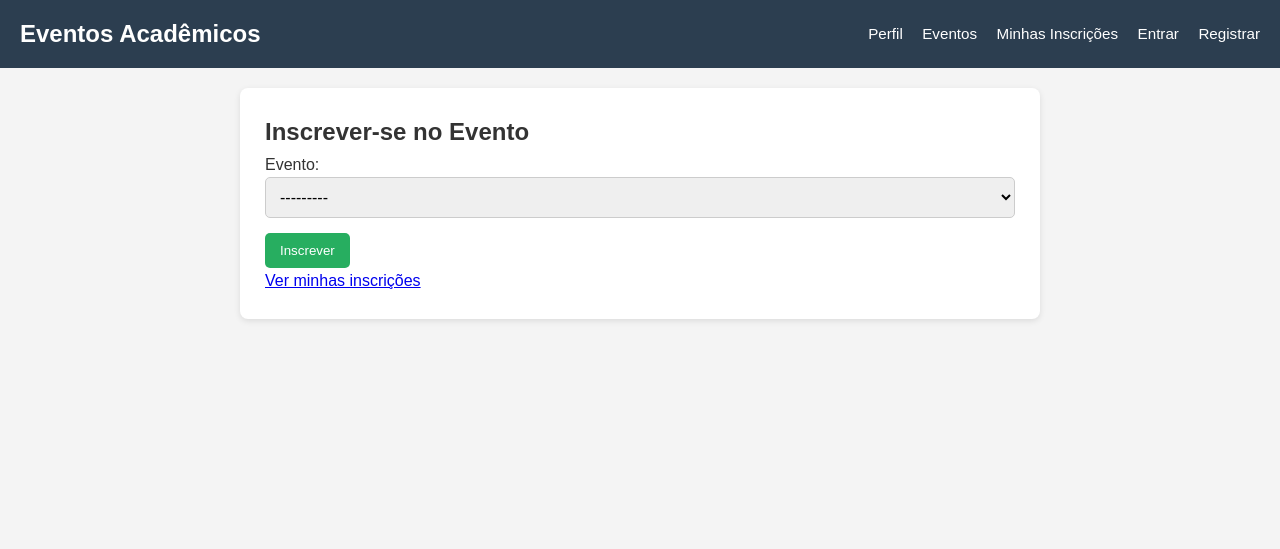
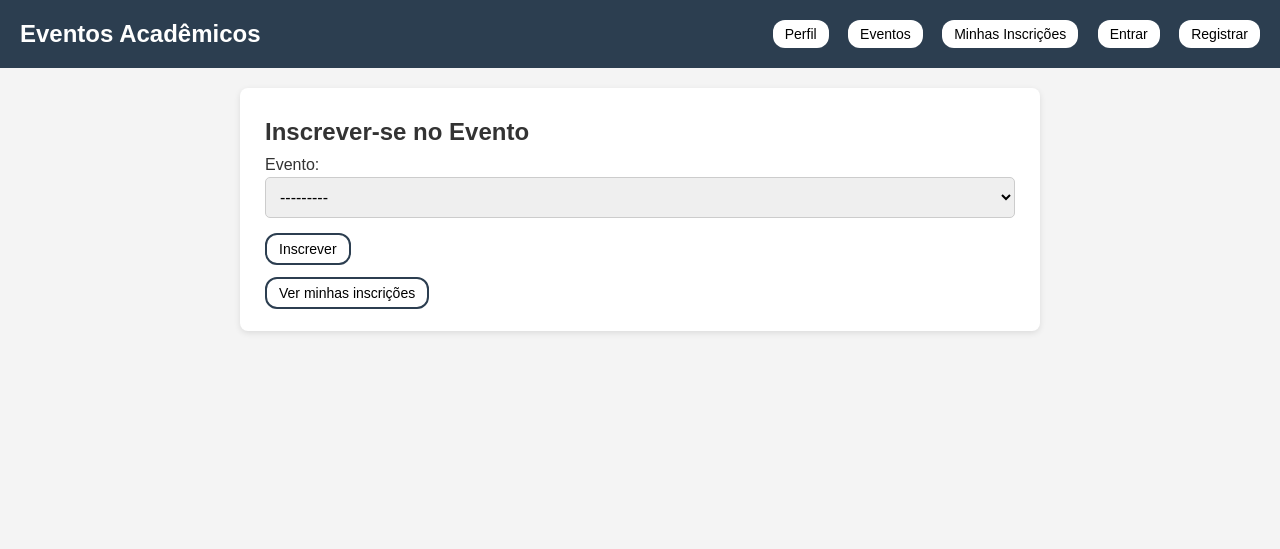
Before and after one commit to MarianaPinheiro-lgtm/Trabalho-web, a Django app: page /inscricao/criar/ in a window 1280 px wide. Shown: the top 549 px of the page. Run offline with Django 5.2, Linux system fonts and the light colour scheme; data comes from the database, SQL or seed files in the repository; both versions use the stored data as it was after the commit.

Commit message:
criacao de botoes

```diff
--- a/GerenciamentoEventos/eventos/templates/base.html
+++ b/GerenciamentoEventos/eventos/templates/base.html
@@ -44,7 +44,7 @@
 
         nav a:hover,
         nav form button:hover {
-            text-decoration: underline;
+            text-decoration: none;
         }
 
         nav form {
@@ -63,6 +63,39 @@
             padding: 25px;
             border-radius: 8px;
             box-shadow: 0 2px 6px rgba(0,0,0,0.1);
+        }
+
+        .buttonH {
+            background-color: white;
+            color: black;
+            padding: 6px 12px;
+            border-radius: 12px;
+            text-decoration: none;
+            font-size: 14px;
+            transition: all 0.3s ease;
+        }
+
+        .buttonH:hover{
+            background-color: #2c3e50;
+            color: white;
+            transform: scale(1.1);
+        }
+
+        .buttonInscricao{
+            margin-bottom: 15px;
+            background-color: white;
+            border: 2px solid #2c3e50;
+            color: black;
+            padding: 6px 12px;
+            border-radius: 12px;
+            text-decoration: none;
+            font-size: 14px;
+            transition: all 0.3s ease;
+        }
+
+        .buttonInscricao:hover{
+            background-color: #2c3e50;
+            color: white;
         }
 
         button {
@@ -105,20 +138,20 @@
         <h1>Eventos Acadêmicos</h1>
         <nav>
             {% if user.is_authenticated %}
-                <a href="{% url 'perfil' %}">Perfil</a>
+                <a href="{% url 'perfil' %}" class="buttonH">Perfil</a>
             {% else %}
-                <a href="{% url 'login' %}?next={% url 'perfil' %}">Perfil</a>
+                <a href="{% url 'login' %}?next={% url 'perfil' %}" class="buttonH">Perfil</a>
             {% endif %}
-            <a href="{% url 'evento_list' %}">Eventos</a>
-            <a href="{% url 'minhas-inscricoes' %}">Minhas Inscrições</a>
+            <a href="{% url 'evento_list' %}" class="buttonH">Eventos</a>
+            <a href="{% url 'minhas-inscricoes' %}" class="buttonH">Minhas Inscrições</a>
             {% if user.is_authenticated %}
                 <form method="post" action="{% url 'logout' %}">
                     {% csrf_token %}
-                    <button type="submit">Sair</button>
+                    <button type="submit" class="buttonH">Sair</button>
                 </form>
             {% else %}
-                <a href="{% url 'login' %}">Entrar</a>
-                <a href="{% url 'registro' %}">Registrar</a>
+                <a href="{% url 'login' %}" class="buttonH">Entrar</a>
+                <a href="{% url 'registro' %}" class="buttonH">Registrar</a>
             {% endif %}
         </nav>
     </header>
--- a/GerenciamentoEventos/eventos/templates/evento_form.html
+++ b/GerenciamentoEventos/eventos/templates/evento_form.html
@@ -8,8 +8,8 @@
 <form method="post">
     {% csrf_token %}
     {{ form.as_p }}
-    <button type="submit">{% if object %}Atualizar{% else %}Criar{% endif %}</button>
+    <button type="submit" class="buttonInscricao">{% if object %}Atualizar{% else %}Criar{% endif %}</button>
 </form>
 
-<a href="{% url 'evento_list' %}">Voltar para lista de eventos</a>
+<a href="{% url 'evento_list' %}" class="buttonInscricao">Voltar para lista de eventos</a>
 {% endblock %}
--- a/GerenciamentoEventos/eventos/templates/evento_list.html
+++ b/GerenciamentoEventos/eventos/templates/evento_list.html
@@ -40,7 +40,7 @@
                                  Excluir
                             </a>
                         {% endif %}
-                        <a href="{% url 'inscricao_create' %}" class="btn btn-sm btn-outline-success">
+                        <a href="{% url 'inscricao_create' %}" class="buttonInscricao">
                              Inscrever-se
                         </a>
                     </td>
--- a/GerenciamentoEventos/eventos/templates/inscricao_form.html
+++ b/GerenciamentoEventos/eventos/templates/inscricao_form.html
@@ -7,7 +7,7 @@
 <form method="post">
     {% csrf_token %}
     {{ form.as_p }}
-    <button type="submit">Inscrever</button>
+    <button type="submit" class="buttonInscricao">Inscrever</button>
 </form>
-<a href="{% url 'minhas-inscricoes' %}">Ver minhas inscrições</a>
+<a href="{% url 'minhas-inscricoes' %}" class="buttonInscricao">Ver minhas inscrições</a>
 {% endblock %}
--- a/GerenciamentoEventos/eventos/templates/inscricao_list.html
+++ b/GerenciamentoEventos/eventos/templates/inscricao_list.html
@@ -34,7 +34,7 @@
                         </td>
                         <td>
                             <a href="{% url 'certificado' inscricao.id %}"
-                               class="btn btn-sm btn-outline-primary fw-semibold rounded-pill shadow-sm px-3">
+                               class="buttonInscricao">
                                🎓 Ver Certificado
                             </a>
                         </td>
--- a/GerenciamentoEventos/eventos/templates/perfil.html
+++ b/GerenciamentoEventos/eventos/templates/perfil.html
@@ -15,7 +15,7 @@
     {% if perfil.tipo == 'organizador' %}
     <h3>Opções</h3>
     <ul>
-    <li><a href="{% url 'evento_create' %}">Criar evento</a></li>
+      <a href="{% url 'evento_create' %}" class="buttonInscricao">Criar evento</a>
     </ul>
     {% endif %}
 
```
Also changed, not shown: GerenciamentoEventos/eventos/templates/baseSemLogin.html (+19 -3 lines), GerenciamentoEventos/eventos/templates/baseSemLoginSair.html (+18 -2 lines), GerenciamentoEventos/db.sqlite3, 1 other file.
